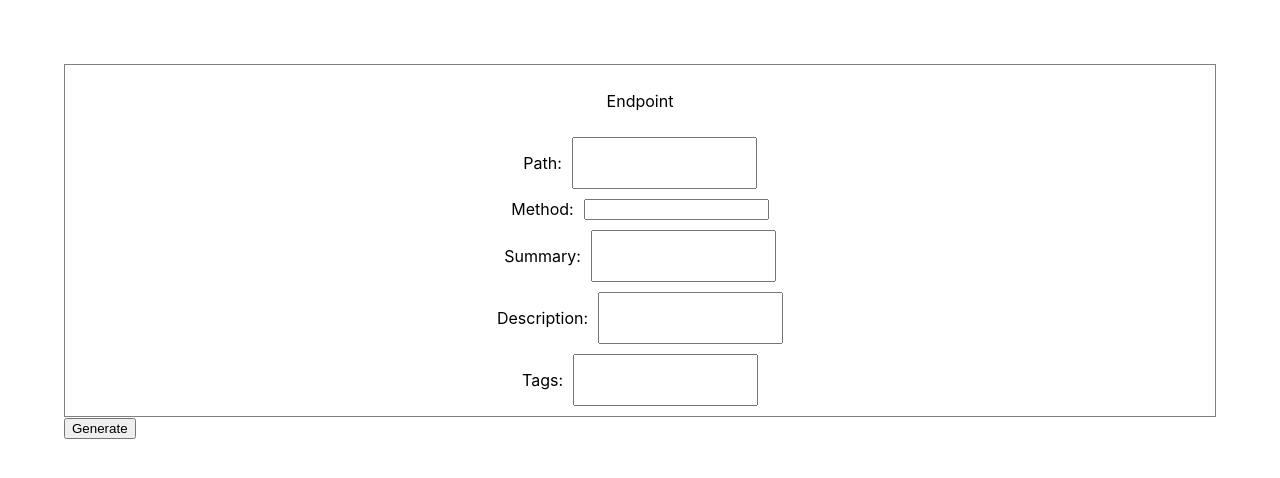
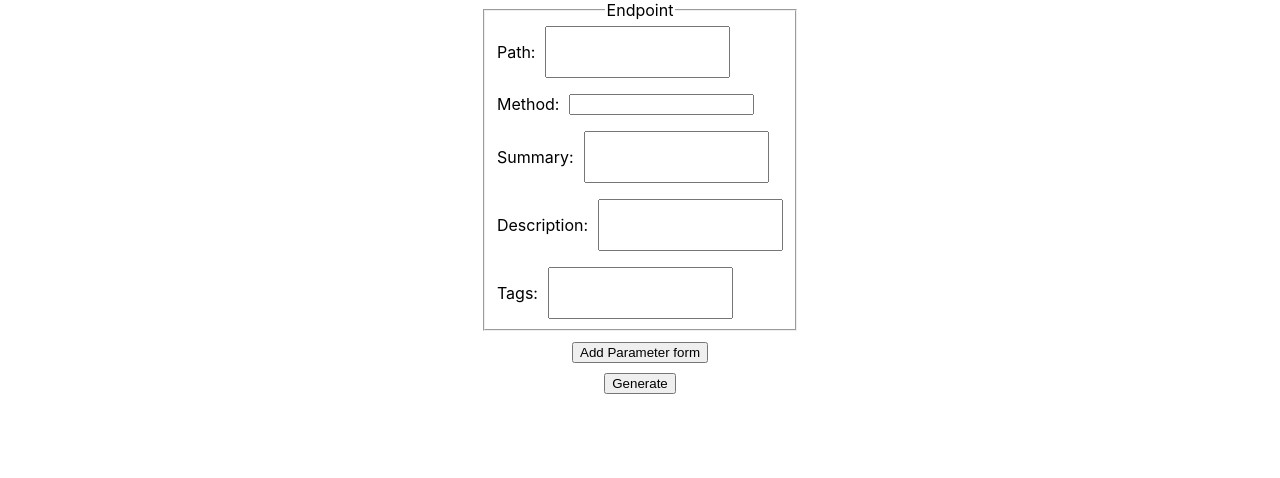
Before and after one commit to BlckHawker/Swagger-Doc-GUI, a React (Create React App) app in the folder app/: page / in a window 1280 px wide. Shown: the top 478 px of the page. Built offline with nearby package versions, Linux system fonts and the light colour scheme.

Commit message:
Change endpoint to be fieldset

```diff
--- a/app/src/App.tsx
+++ b/app/src/App.tsx
@@ -1,9 +1,12 @@
 import Endpoint from "./component/Endpoint"
+import ParameterManager from "./component/ParameterManager";
+import './main.css'
 
 function App() {
   return (
-    <div style={{ margin: "4rem" }}>
+    <div className="flex-vertical">
       <Endpoint/>
+      <ParameterManager/>
       <button>Generate</button>
     </div>
   );
--- a/app/src/component/Endpoint.tsx
+++ b/app/src/component/Endpoint.tsx
@@ -1,8 +1,8 @@
 import '../main.css'
 function Endpoint() {
   return (
-    <div className="flex-vertical border">
-        <p>Endpoint</p>
+    <fieldset >
+  <legend>Endpoint</legend>
     <div className="flex-horizontal">
         <p>Path:</p>
         <input type="text" />
@@ -30,7 +30,38 @@ function Endpoint() {
         <p>Tags:</p>
         <input type="text" />
     </div>
-    </div>
+</fieldset>
+
+    // <div className="flex-vertical border">
+    //     <p>Endpoint</p>
+    //     <div className="flex-horizontal">
+    //         <p>Path:</p>
+    //         <input type="text" />
+    //     </div>
+    //         <div className="flex-horizontal">
+    //   <label htmlFor="method-input">Method:</label>
+    //   <input list="methods" name="method-input" />
+    //   <datalist id="methods">
+    //     <option value="DELETE" />
+    //     <option value="GET" />
+    //     <option value="PATCH" />
+    //     <option value="POST" />
+    //     <option value="PUT" />
+    //   </datalist>
+    // </div>
+    // <div className="flex-horizontal">
+    //         <p>Summary:</p>
+    //         <input type="text" />
+    //     </div>
+    //     <div className="flex-horizontal">
+    //         <p>Description:</p>
+    //         <input type="text" />
+    //     </div>
+    //     <div className="flex-horizontal">
+    //         <p>Tags:</p>
+    //         <input type="text" />
+    //     </div>
+    // </div>
   );
 }
 
--- /dev/null
+++ b/app/src/component/ParameterManager.tsx
@@ -0,0 +1,10 @@
+import '../main.css'
+function ParameterManager() {
+  return (
+    <div>
+        <button>Add Parameter form</button>
+    </div>
+  );
+}
+
+export default ParameterManager;
--- a/app/src/main.css
+++ b/app/src/main.css
@@ -14,3 +14,14 @@
   border: 1px solid gray;
   padding: 10px;
 }
+
+fieldset {
+     display: flex;
+  flex-direction: column;
+    gap: 1rem;
+}
+
+legend {
+
+  text-align: center;
+}
```
Lines whose indentation alone changed are shown as unchanged.
